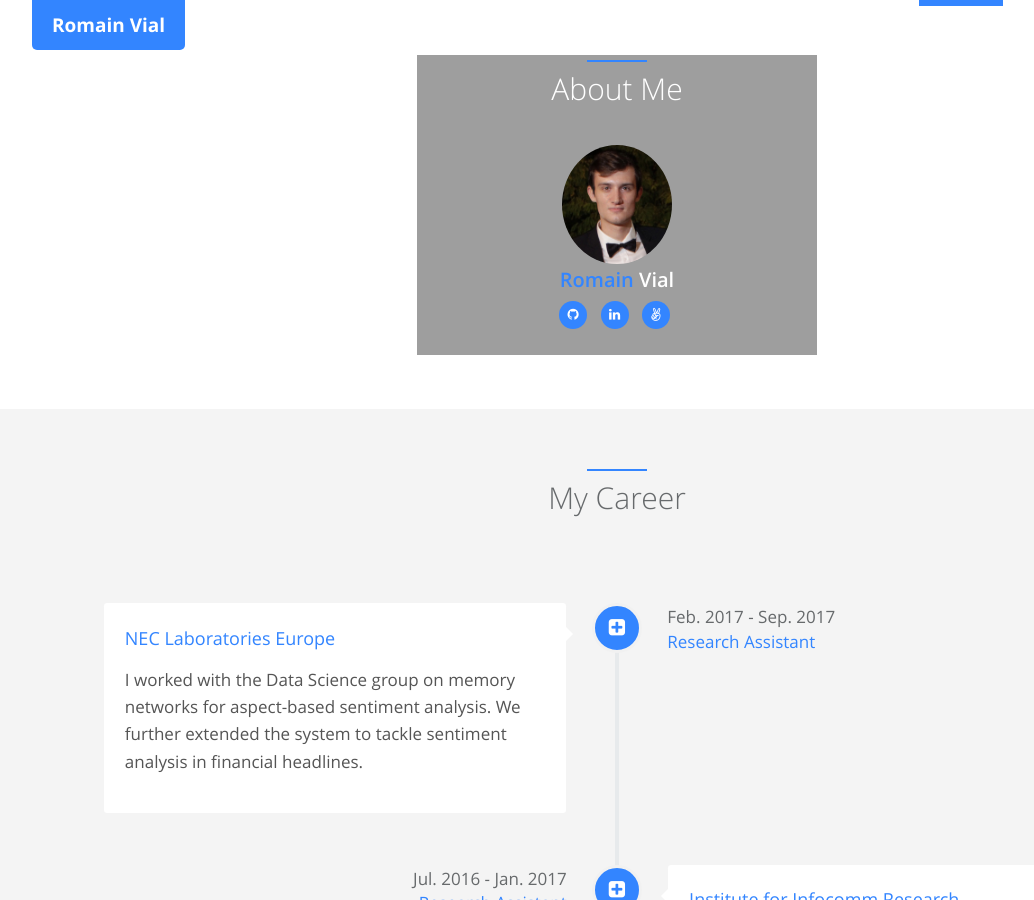
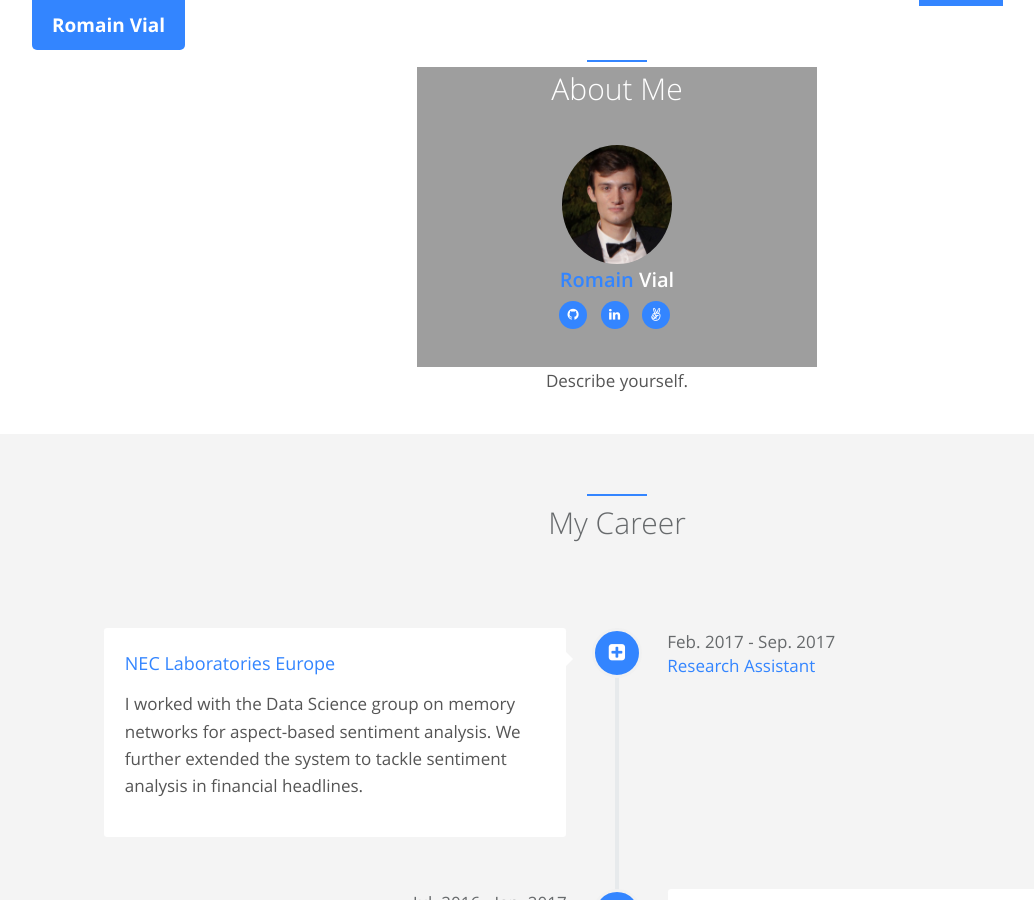
Before and after one commit to RomainVial/RomainVial.github.io, a Jekyll site: the page built from index.html, in a window 1280 px wide and 900 px high. Shown: the whole window, without its empty margins (23-1057 px from the left). Built offline with Jekyll 4.4.1, drawn with Linux system fonts in a browser that asks for light colours.

Commit message:
add describe lorem ipsum

```diff
--- a/_config.yml
+++ b/_config.yml
@@ -29,7 +29,7 @@ author:  # change following line to your infomation.
   skill_icon2:
     - name: # fa-linux
     - name: # icon-apache
-  desc: # Describe yourself.
+  desc: Describe yourself.
 
 # comment
 disqus:  # if you wanna comment feature, go to https://disqus.com/ to get your configuration; if not, comment following two lines.
```
